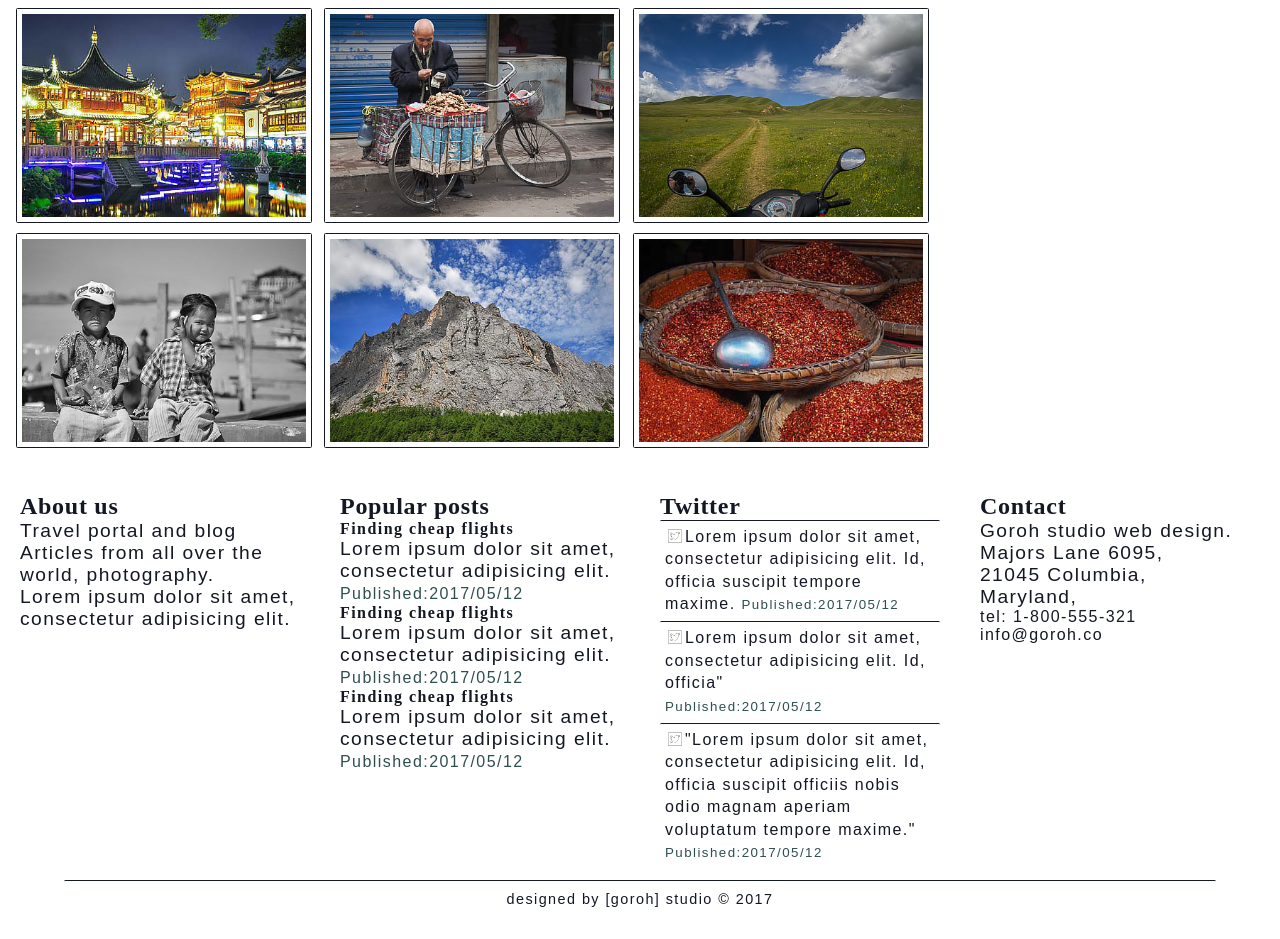
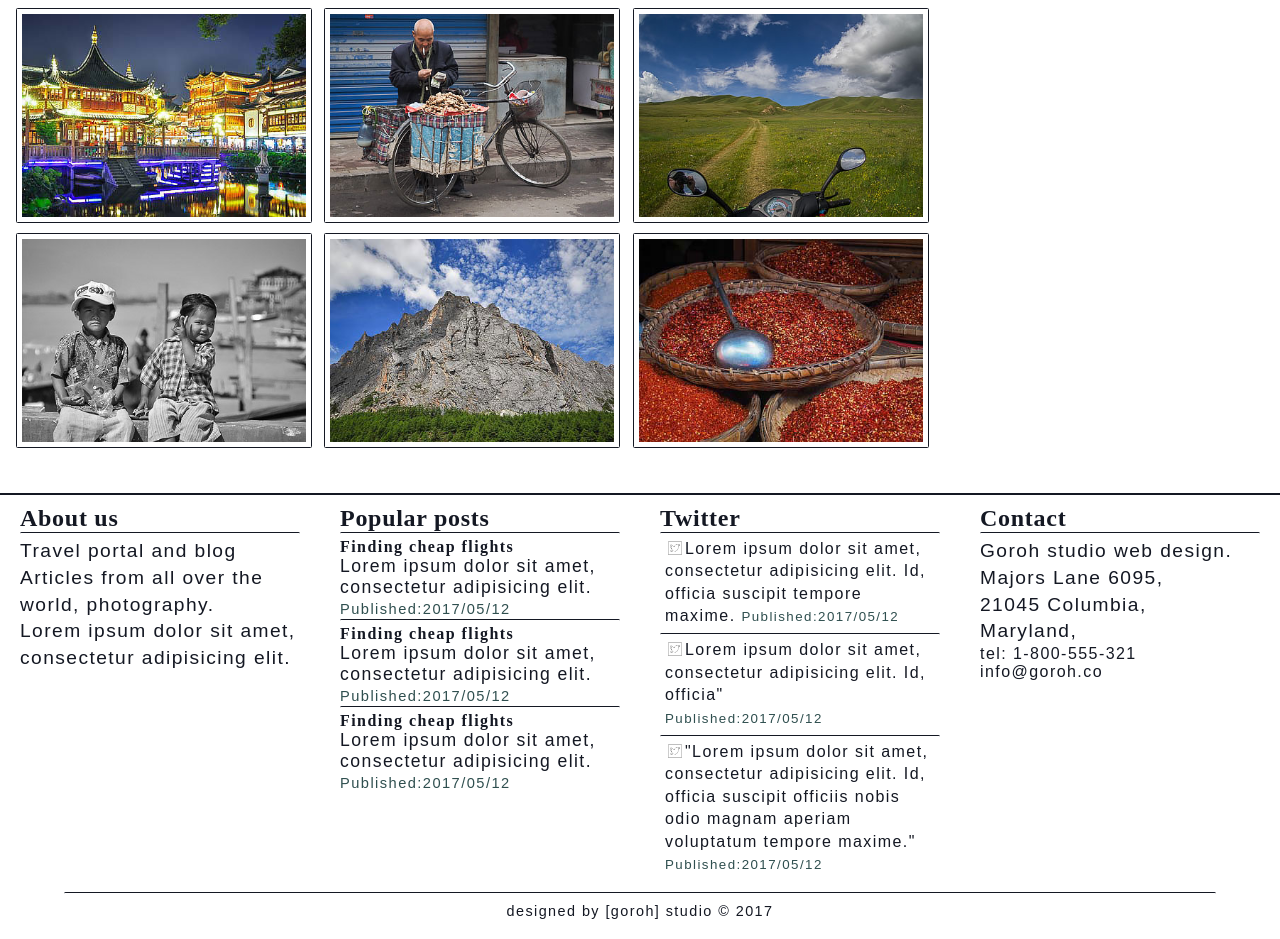
Before and after one commit to goroh83/Travel-blog, a plain HTML site: page index.html in a window 1280 px wide. Shown: the part 1988-2927 px from the top of the page. Drawn offline with Linux system fonts and the light colour scheme.

Commit message:
footer content and style II

```diff
--- a/css/main.css
+++ b/css/main.css
@@ -394,6 +394,14 @@ aside>div {
 
 /**************** footer *******************/
 
+.footer-container::before {
+    content: "";
+    display: block;
+    border-bottom: 2px solid #141823;
+    width: 100%;
+    padding: 5px;
+}
+
 .footer-container {
     display: -webkit-box;
     display: -ms-flexbox;
@@ -410,6 +418,12 @@ aside>div {
     padding: 10px 20px;
 }
 
+.footer-container section:nth-child(1) p, .footer-container section:nth-child(4) p{
+    border-top: 1px solid #141823;
+    padding-top: 5px;
+    line-height: 1.4em;
+}
+
 .footer-container section:nth-child(3) p{
     font-size: 1em;
     padding: 5px;
@@ -422,6 +436,17 @@ aside>div {
     float: left;
 }
 
+
+.footer-container__popular-posts h4{
+    border-top: 1px solid #141823;
+    padding-top: 5px;
+}
+
+.footer-container__popular-posts p {
+    font-size: 1.1em;
+}
+
+
 .copyright {
     width: 90%;
     margin: 0 auto 20px auto;
```
